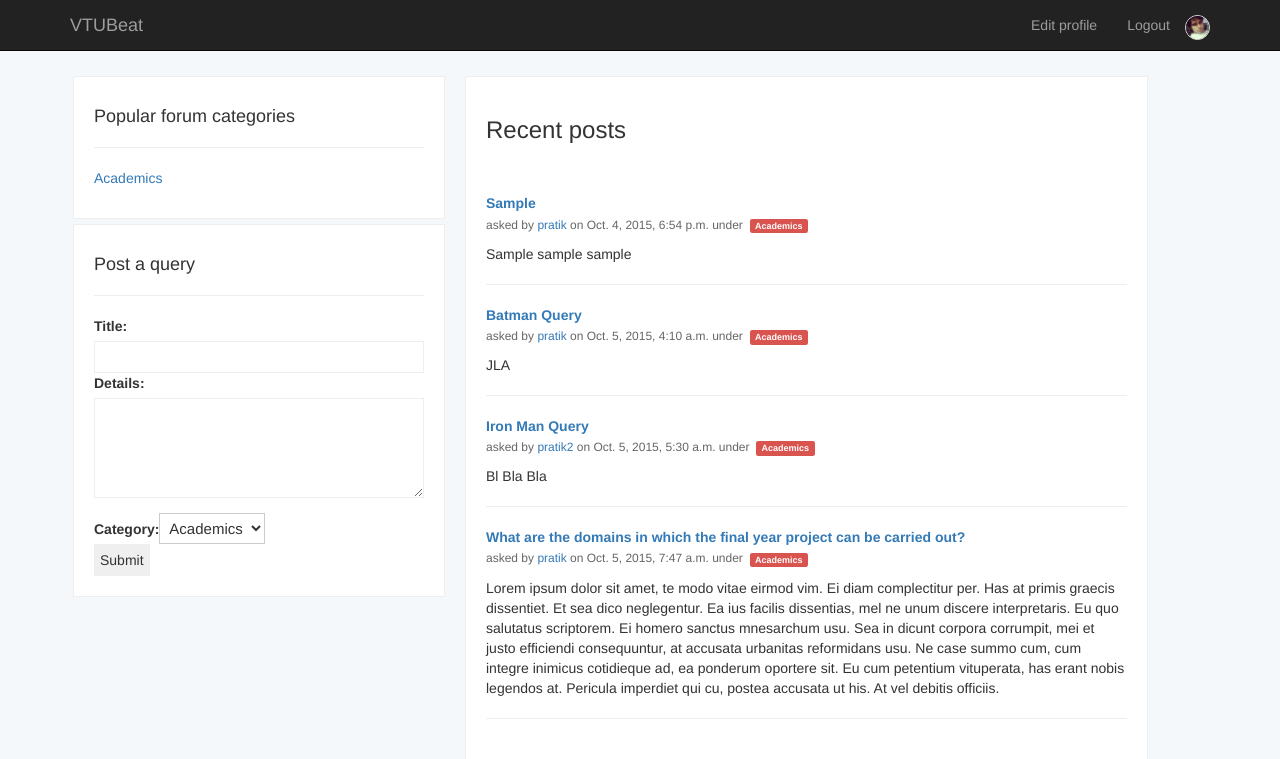
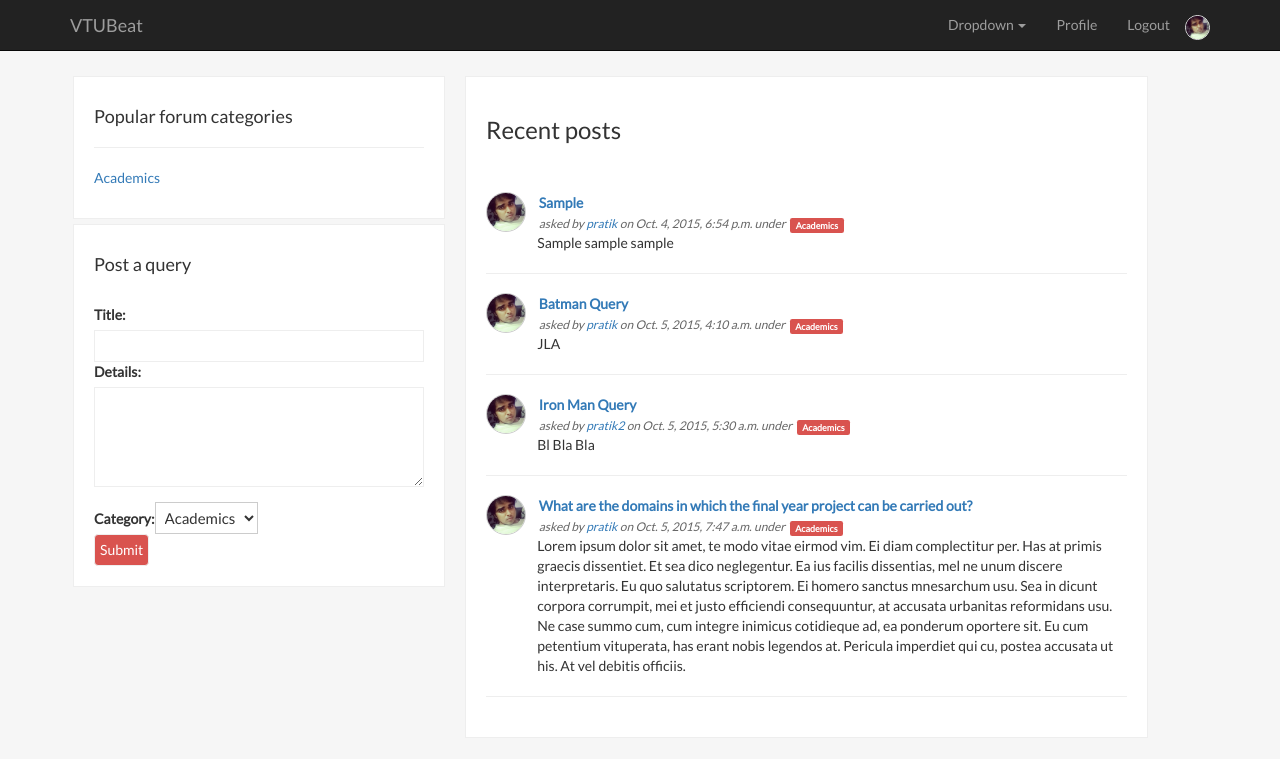
Before and after one commit to pratikanthi/vtuhackfest-challenge2, a Django app: page / in a window 1280 px wide. Shown: the top 759 px of the page. Run offline with Django 3.2, Linux system fonts and the light colour scheme; a user stored in the database is signed in; data comes from the database, SQL or seed files in the repository; both versions use the stored data as it was after the commit; parts of the project's set-up code (start-up, migrations or seed data) failed here and were passed over; some libraries are stand-ins or nearby versions.

Commit message:
Template Changes

```diff
--- a/post/views.py
+++ b/post/views.py
@@ -64,7 +64,9 @@ def fetch_category(request,slug):
 
 def profile(request):
     user_profile = UserProfile.objects.get(user=request.user)
-    return render(request,"profile.html",{"user_profile":user_profile})
+    queries = Query.objects.filter(query_by = request.user )
+    answers = Answer.objects.filter(answer_by = request.user)
+    return render(request,"profile.html",{"user_profile":user_profile,"queries":queries,"answers":answers,})
 
 
 def fetch_user(request,slug):
--- a/static/css/custom.css
+++ b/static/css/custom.css
@@ -1,6 +1,9 @@
+@import url('http://fonts.googleapis.com/css?family=Lato');
+
 body{
 
-  background-color:#f5f8fa!important;
+  background-color:#f6f6f6!important;
+  font-family:'Lato';
 
 }
 
@@ -77,12 +80,16 @@ body{
   font-size:12px;
 }
 
-.sidebar{
+.sidebar,.user-questions, .user-answers{
   background:#fff;
   border:1px solid #eee;
   margin:3px;
 }
 
+{
+  background:#fff;
+  margin:2px;
+}
 
 .profile-picture{
   margin-top:15px;
@@ -94,3 +101,25 @@ body{
   border-radius:30px;
 
 }
+
+.query-icon,.query-meta{
+  display:inline-block;
+}
+
+.query-wrap{
+  margin-left:8%;
+}
+
+.query-icon img{
+  height:40px;
+  margin-top:-25px;
+  margin-right:10px;
+  border:1px solid #ccc;
+  border-radius: 500px;
+    -webkit-border-radius: 500px;
+    -moz-border-radius: 500px;
+}
+
+.not-inline{
+  display:block;
+}
--- a/templates/base.html
+++ b/templates/base.html
@@ -3,6 +3,7 @@
 <html>
 
   <head>
+
     <!-- META -->
     <meta charset="utf-8">
     <meta http-equiv="X-UA-Compatible" content="IE=edge">
@@ -25,6 +26,7 @@
         <div class="container">
             <!-- Brand and toggle get grouped for better mobile display -->
             <div class="navbar-header">
+
                 <button type="button" class="navbar-toggle" data-toggle="collapse" data-target="#bs-example-navbar-collapse-1">
                     <span class="sr-only">Toggle navigation</span>
                     <span class="icon-bar"></span>
@@ -32,15 +34,31 @@
                     <span class="icon-bar"></span>
                 </button>
                 <a class="navbar-brand" href="/">VTUBeat</a>
-            </div>
+
+          </div>
             <!-- Collect the nav links, forms, and other content for toggling -->
 
             <div class="collapse navbar-collapse" style="float:right" id="bs-example-navbar-collapse-1">
 
                 <ul class="nav navbar-nav">
+                  <li class="dropdown">
+
+                            <a href="#" class="dropdown-toggle" data-toggle="dropdown" role="button" aria-haspopup="true" aria-expanded="false">Dropdown <span class="caret"></span></a>
+                            <ul class="dropdown-menu">
+                              <li><a href="#">Action</a></li>
+                              <li><a href="#">Another action</a></li>
+                              <li><a href="#">Something else here</a></li>
+                              <li role="separator" class="divider"></li>
+                              <li><a href="#">Separated link</a></li>
+                              <li role="separator" class="divider"></li>
+                              <li><a href="#">One more separated link</a></li>
+                            </ul>
+                  </li>
+
                     {% if user.is_authenticated %}
+
                     <li>
-                        <a href="http://{{ request.META.HTTP_HOST }}/accounts/profile">Edit profile</a>
+                        <a href="http://{{ request.META.HTTP_HOST }}/accounts/profile">Profile</a>
                     </li>
                     <li>
                         <a href="http://{{ request.META.HTTP_HOST }}/accounts/logout">Logout</a>
--- a/templates/category.html
+++ b/templates/category.html
@@ -7,7 +7,7 @@
 
 
 
-      <div class="query all-queries">
+      <div class="all-queries">
         <div class="page-header">
           <h3>{{category.cat_name }} <small></small></h3>
         </div>
--- a/templates/index.html
+++ b/templates/index.html
@@ -36,11 +36,11 @@
 
               <div class="row query-form">
                 <h4> Post a query</h4>
-                <hr/>
+                <br/>
                 <form action="http://{{ request.META.HTTP_HOST }}/post/" method="post">
                     {% csrf_token %}
                     {{ form }}
-                    <input type="submit" value="Submit" />
+                    <input type="submit" class="btn btn-danger" value="Submit" />
                 </form>
 
               </div>
@@ -52,7 +52,12 @@
               {% for query in queries %}
 
               <div class="query">
-                <p>
+                <div class="query-icon">
+
+                  <img class="profile-picture profile-icon" src="{{ MEDIA_URL }}{{ user.userprofile.profile_picture }}" height="25px"/>
+
+                </div>
+                <div class="query-meta">
                   <b>
                     <a href="http://{{ request.META.HTTP_HOST }}/query/{{ query.query_slug }}">
                       {{ query.title }}
@@ -60,13 +65,18 @@
                   </b>
 
                   <span class="author">
-                    <br/> asked by <a href="http://{{ request.META.HTTP_HOST }}/user/{{ query.query_by }}">{{ query.query_by }}</a> on {{ query.date }}
-                    under &nbsp;<a href="http://{{ request.META.HTTP_HOST }}/category/{{ query.query_cat.cat_slug }}"><span class="label label-danger query-tag">{{ query.query_cat }}</span></a>
+                    <br/><i> asked by <a href="http://{{ request.META.HTTP_HOST }}/user/{{ query.query_by }}">{{ query.query_by }}</a> on {{ query.date }}
+                    under </i>&nbsp;<a href="http://{{ request.META.HTTP_HOST }}/category/{{ query.query_cat.cat_slug }}"><span class="label label-danger query-tag">{{ query.query_cat }}</span></a>
                   </span>
 
-                </p>
+                </div>
+              </div>
 
-                {{ query.query_details }}
+              <div class="query-wrap">
+                <div class="query-answer">
+
+                  <p>{{ query.query_details }}</p>
+                </div>
               </div>
 
 
```
Also changed, not shown: templates/profile.html (+28 -2 lines), db.sqlite3, media/1978848.jpg (added), media/1978848_bhBnQzO.jpg (added), 1 other file.
